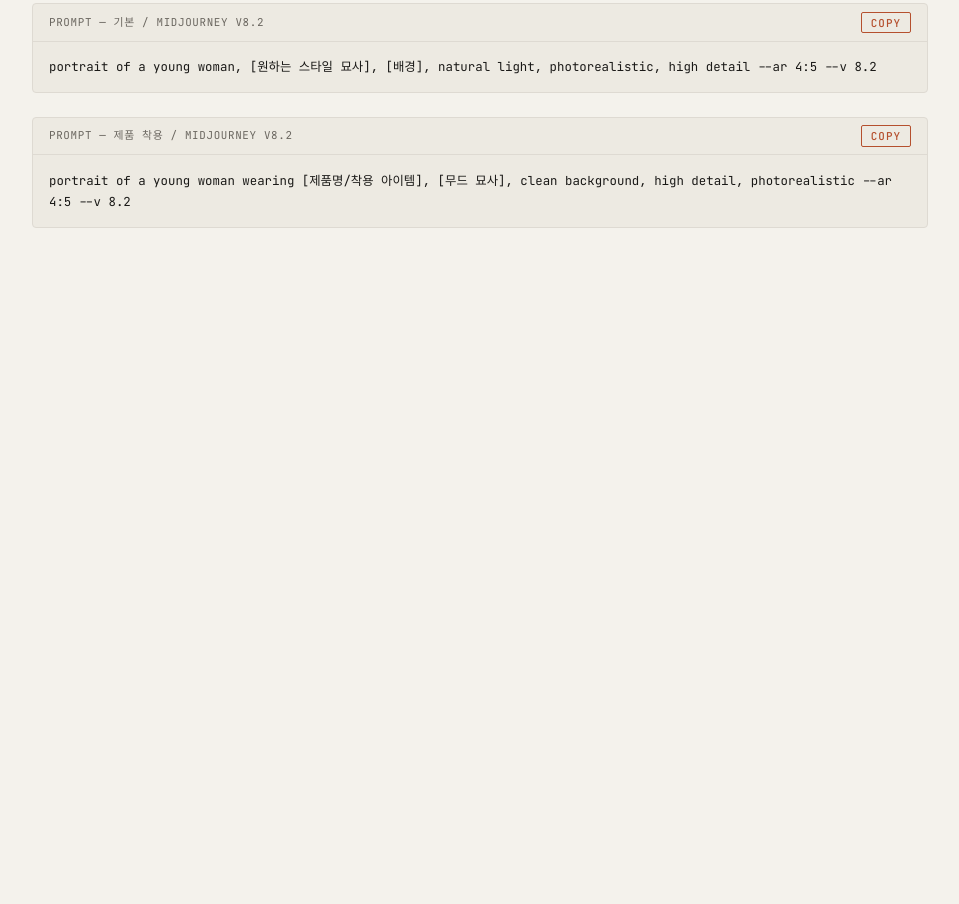
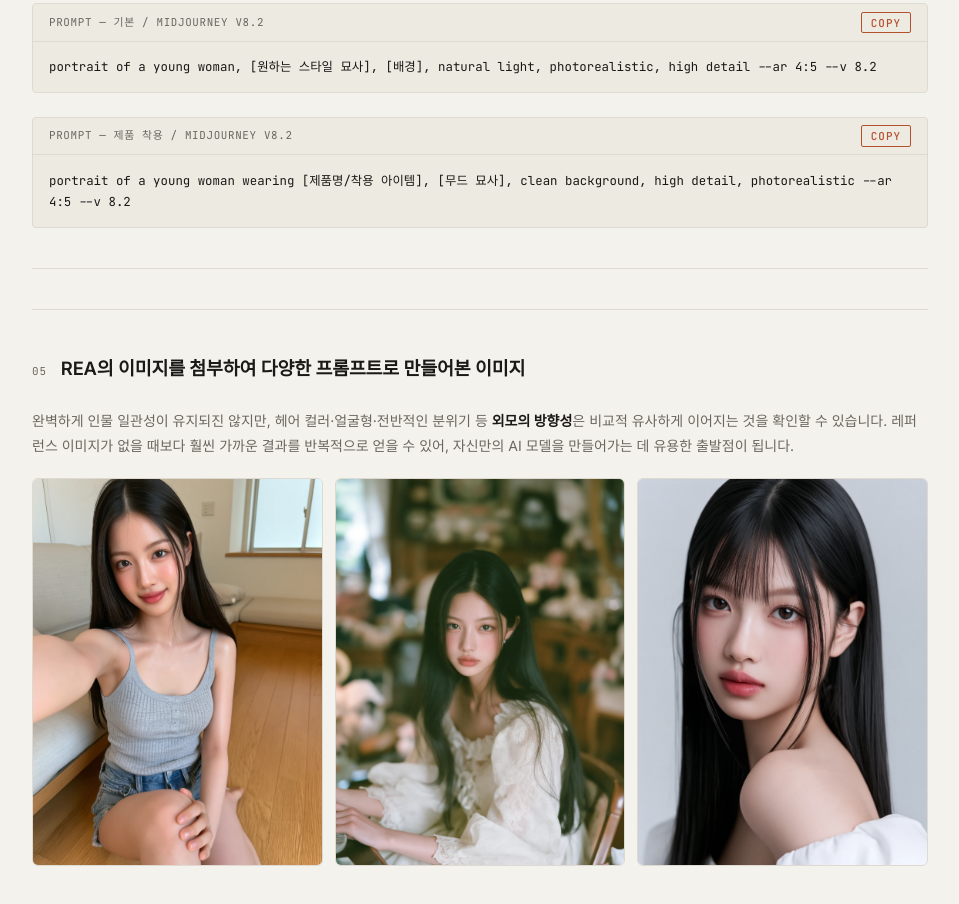
Before and after one commit to ohhee-ai/ohhee-recipe, a plain HTML site: page detail_midjourney_v82.html in a window 1280 px wide. Shown: the part 3488-4392 px from the top of the page, without its empty margins (160-1119 px from the left). Before the commit the page ends 3836 px from the top, so only its background shows below. Drawn offline with Linux system fonts and the light colour scheme.

Commit message:
Add REA variation gallery section at bottom of Midjourney page
Section 05: 3-column gallery of images generated with REA reference
across different prompts, with explanation about approximate consistency.

Co-Authored-By: Claude Sonnet 4.6 <noreply@anthropic.com>

```diff
--- a/detail_midjourney_v82.html
+++ b/detail_midjourney_v82.html
@@ -68,6 +68,10 @@ hr.divider{border:none;border-top:1px solid var(--border);margin:2.5rem 0}
 /* Info callout */
 .callout{background:var(--code-bg);border:1px solid var(--border);border-radius:4px;padding:.85rem 1.1rem;font-size:.875rem;color:var(--muted);line-height:1.8;margin:1rem 0}
 .callout strong{color:var(--ink)}
+
+/* Gallery grid (3-col) */
+.gallery-grid{display:grid;grid-template-columns:repeat(3,1fr);gap:.75rem;margin:1.25rem 0}
+.gallery-grid img{width:100%;display:block;border-radius:6px;border:1px solid var(--border)}
 
 /* Comparison grid */
 .compare-grid{display:grid;grid-template-columns:1fr 1fr;gap:1rem;margin:1.25rem 0}
@@ -190,6 +194,18 @@ hr.divider{border:none;border-top:1px solid var(--border);margin:2.5rem 0}
   <pre class="prompt-body">portrait of a young woman wearing [제품명/착용 아이템], [무드 묘사], clean background, high detail, photorealistic --ar 4:5 --v 8.2</pre>
 </div>
 
+<hr class="divider">
+
+<!-- 05 REA 결과 갤러리 -->
+<div class="sec-hd"><span class="sec-num">05</span><h2>REA의 이미지를 첨부하여 다양한 프롬프트로 만들어본 이미지</h2></div>
+<p class="body">완벽하게 인물 일관성이 유지되진 않지만, 헤어 컬러·얼굴형·전반적인 분위기 등 <strong>외모의 방향성</strong>은 비교적 유사하게 이어지는 것을 확인할 수 있습니다. 레퍼런스 이미지가 없을 때보다 훨씬 가까운 결과를 반복적으로 얻을 수 있어, 자신만의 AI 모델을 만들어가는 데 유용한 출발점이 됩니다.</p>
+
+<div class="gallery-grid">
+  <img src="./images/mj_rea_var1.webp" alt="REA 참조 이미지 활용 결과 1">
+  <img src="./images/mj_rea_var2.webp" alt="REA 참조 이미지 활용 결과 2">
+  <img src="./images/mj_rea_var3.webp" alt="REA 참조 이미지 활용 결과 3">
+</div>
+
 </main>
 
 <script>
```
Also changed, not shown: images/mj_rea_var1.webp (added), images/mj_rea_var2.webp (added), images/mj_rea_var3.webp (added).
